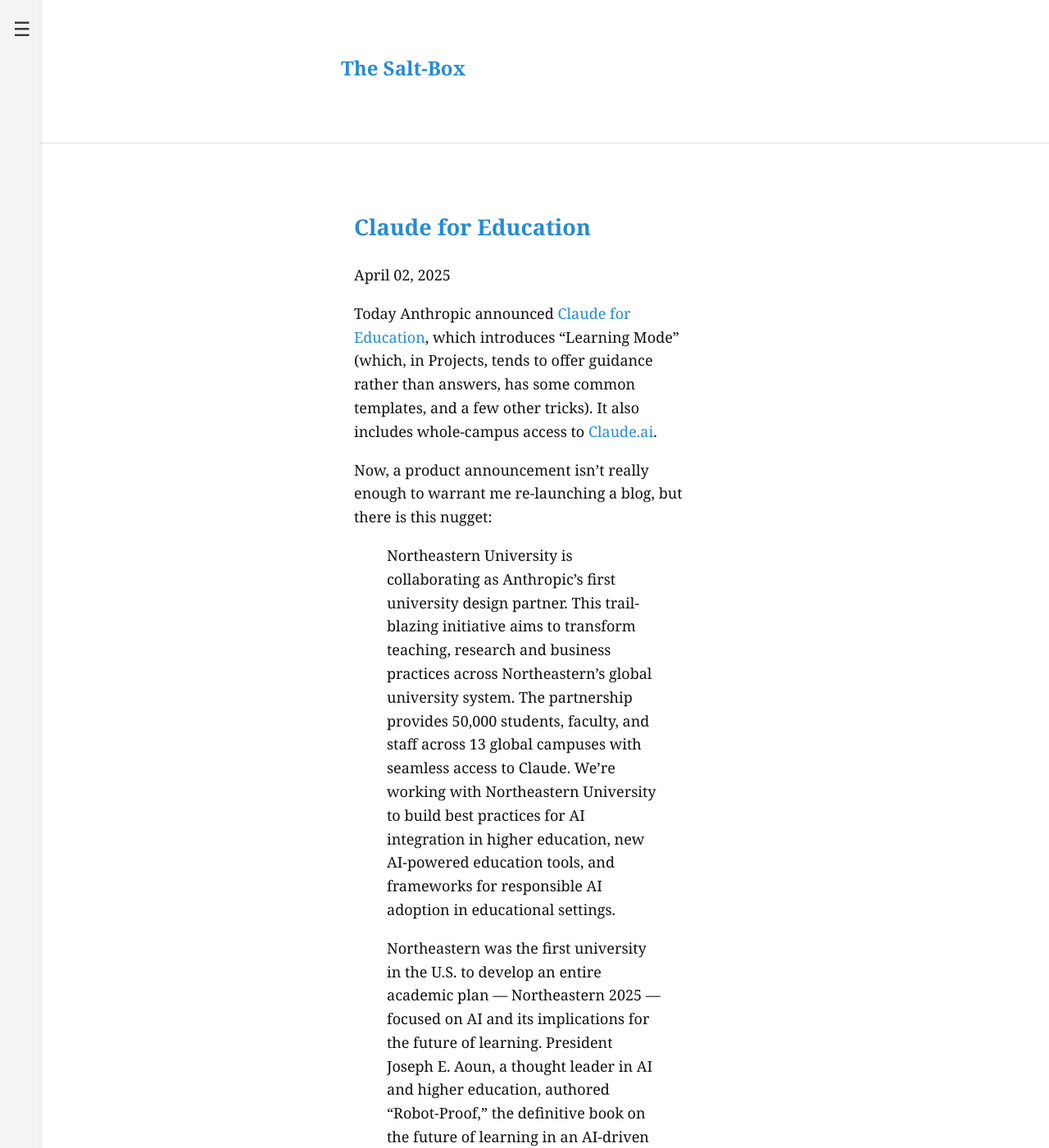
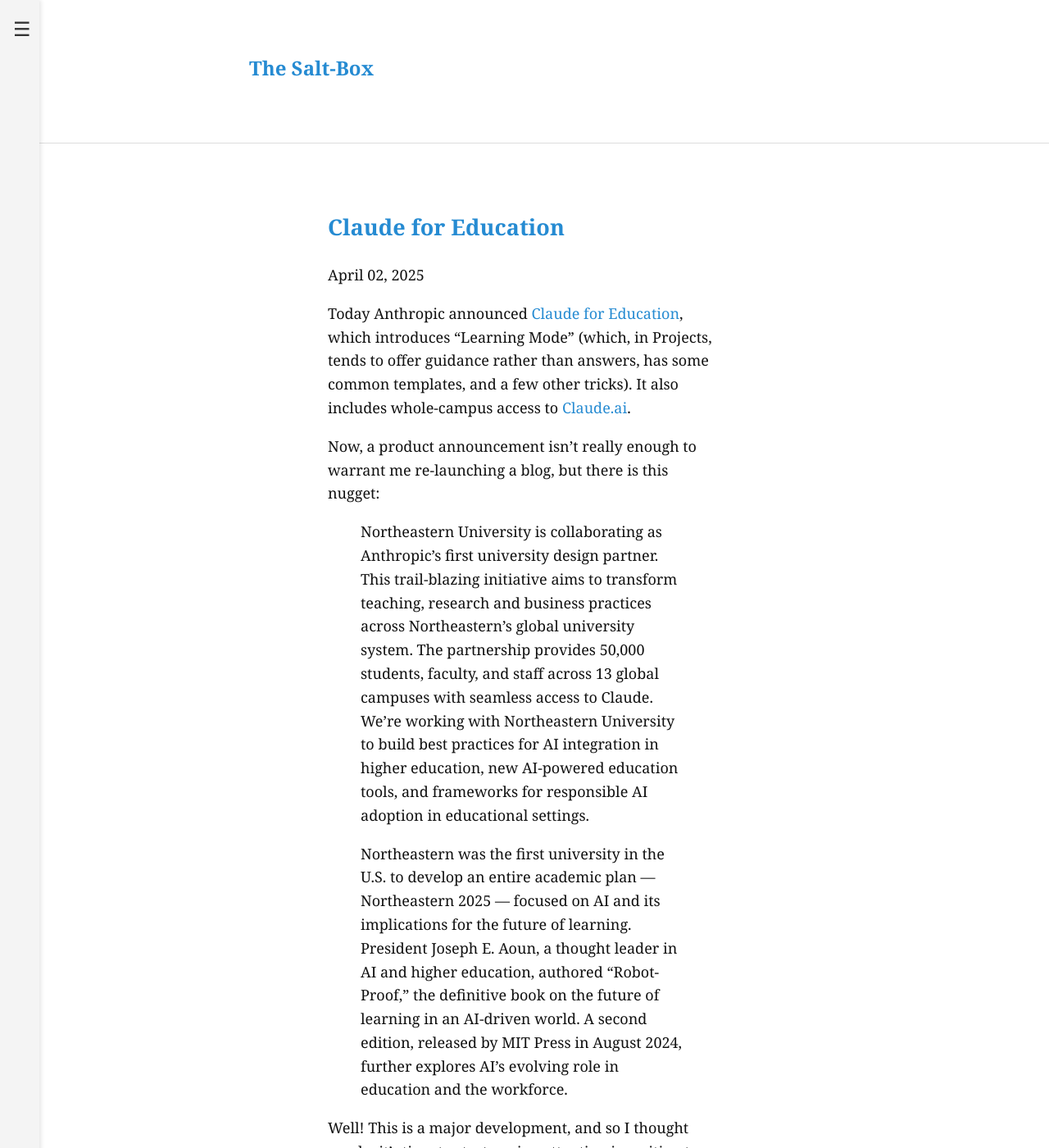
Before and after one commit to jbj-ph/thesaltbox, a Jekyll site: the page built from index.html, in a window 1280 px wide and 1400 px high. Shown: the whole window at 82% size. Built offline with Jekyll 4.4.1, drawn with Linux system fonts in a browser that asks for light colours.

Commit message:
Update poole.css

```diff
--- a/css/poole.css
+++ b/css/poole.css
@@ -9,7 +9,7 @@
   padding: 0;
 }
 .container {
-  max-width: 28rem;
+  max-width: 42rem;
   margin: 0 auto;
   padding: 2rem;
 }
```
